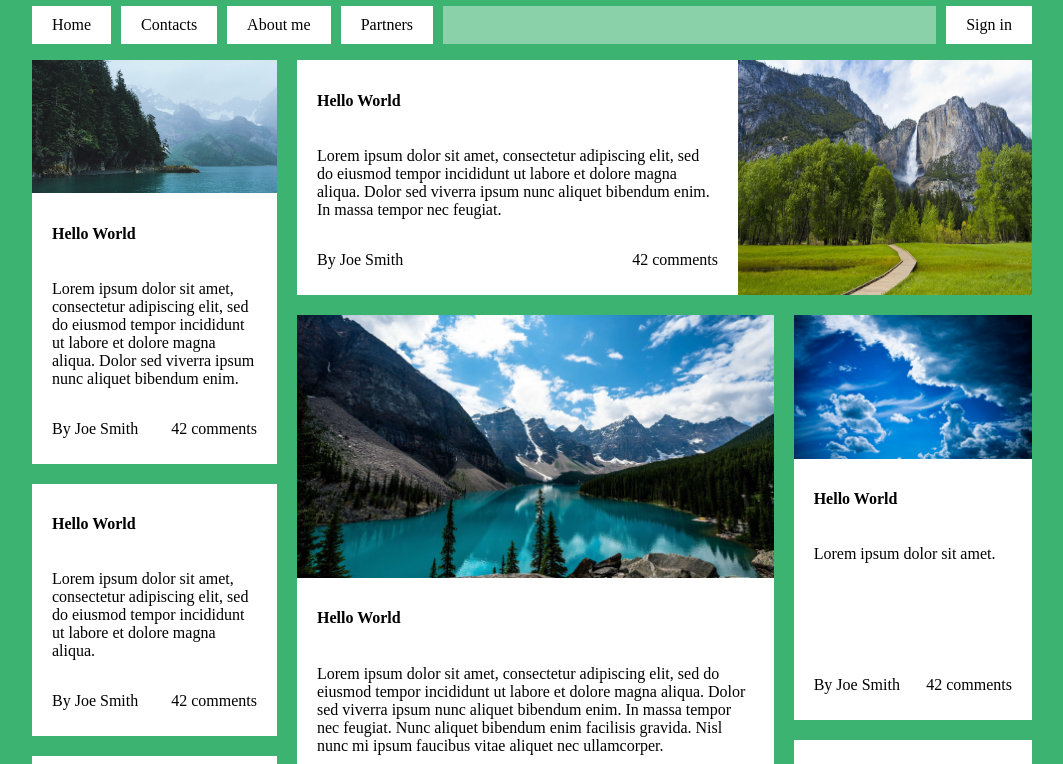
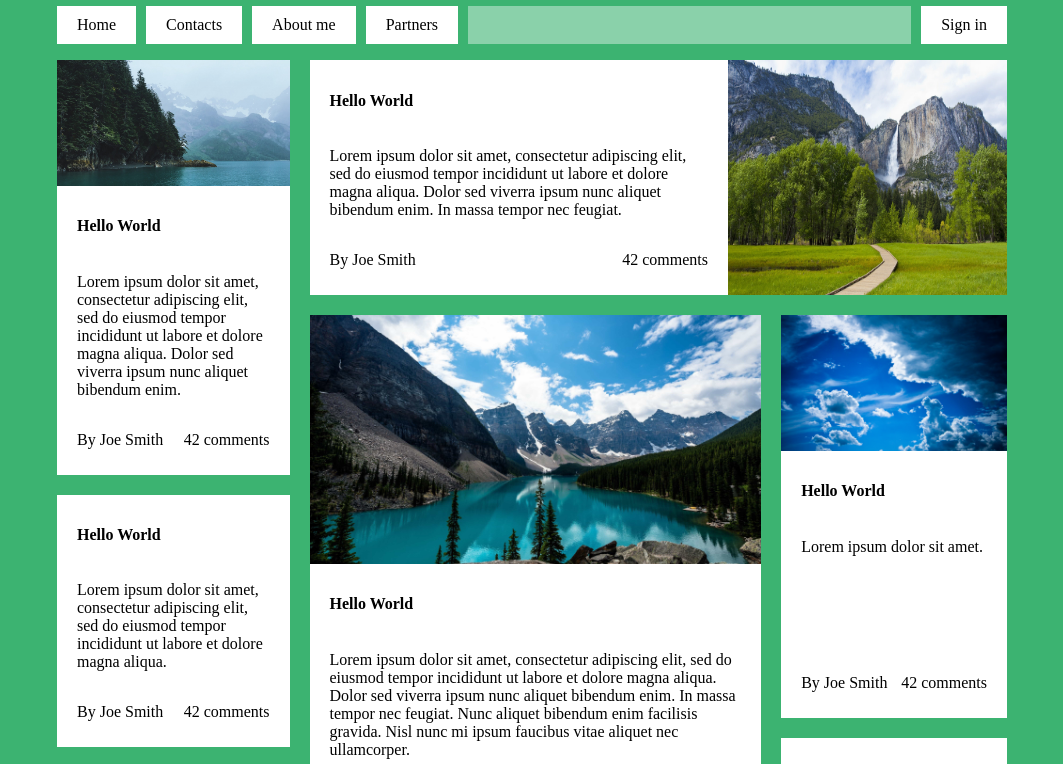
Before and after one commit to frostyvis/First_try_frontend, a plain HTML site: page Flexbox layout/index.html in a window 1280 px wide. Shown: the part 82-846 px from the top of the page, without its empty margins (108-1171 px from the left). Drawn offline with Linux system fonts and the light colour scheme.

Commit message:
fix width

```diff
--- a/Flexbox layout/style.css
+++ b/Flexbox layout/style.css
@@ -145,7 +145,7 @@ main {
     flex-direction: row;
     align-items: stretch;
     flex-wrap: nowrap;
-    width: 1000px;
+    width: 950px;
     margin: 0 auto;
   }
 
@@ -154,7 +154,7 @@ main {
   }
 
   .nav-header {
-    width: 1000px;
+    width: 950px;
     margin: 0 auto;
   }
 
```
